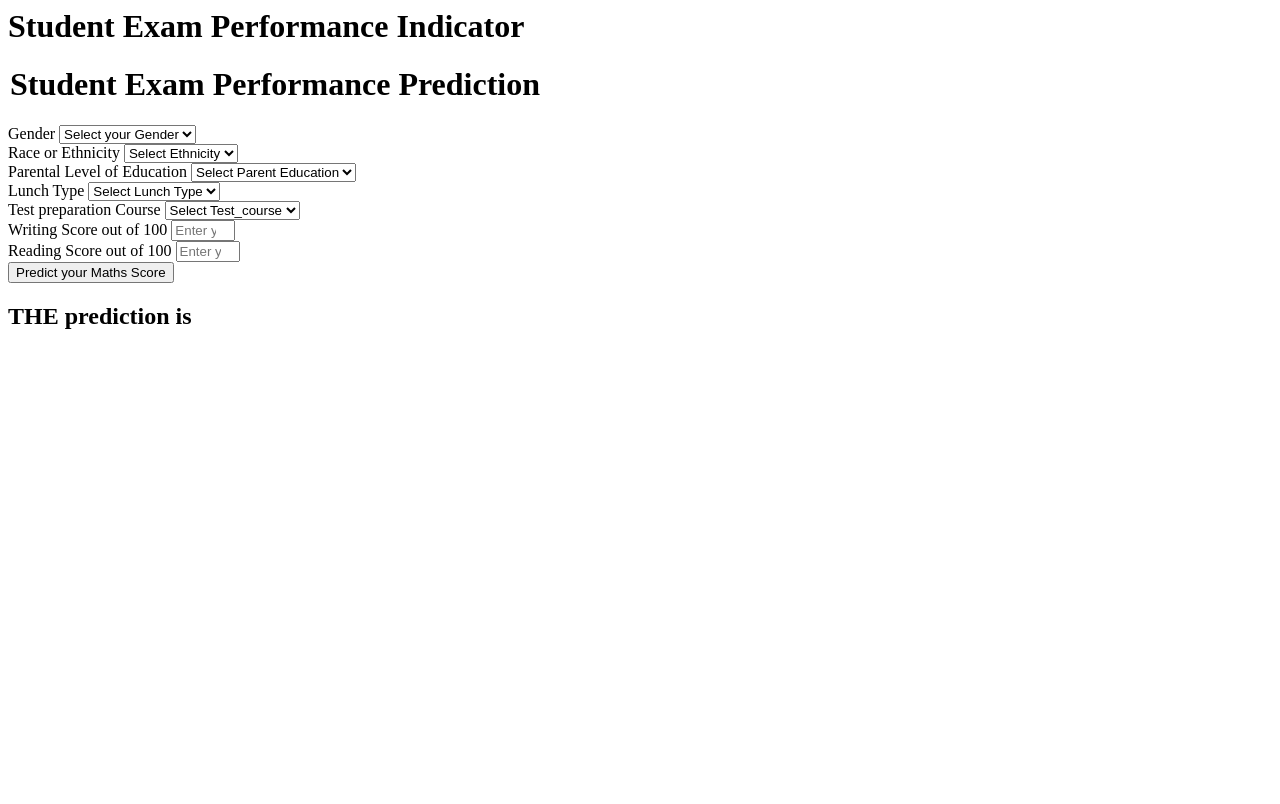
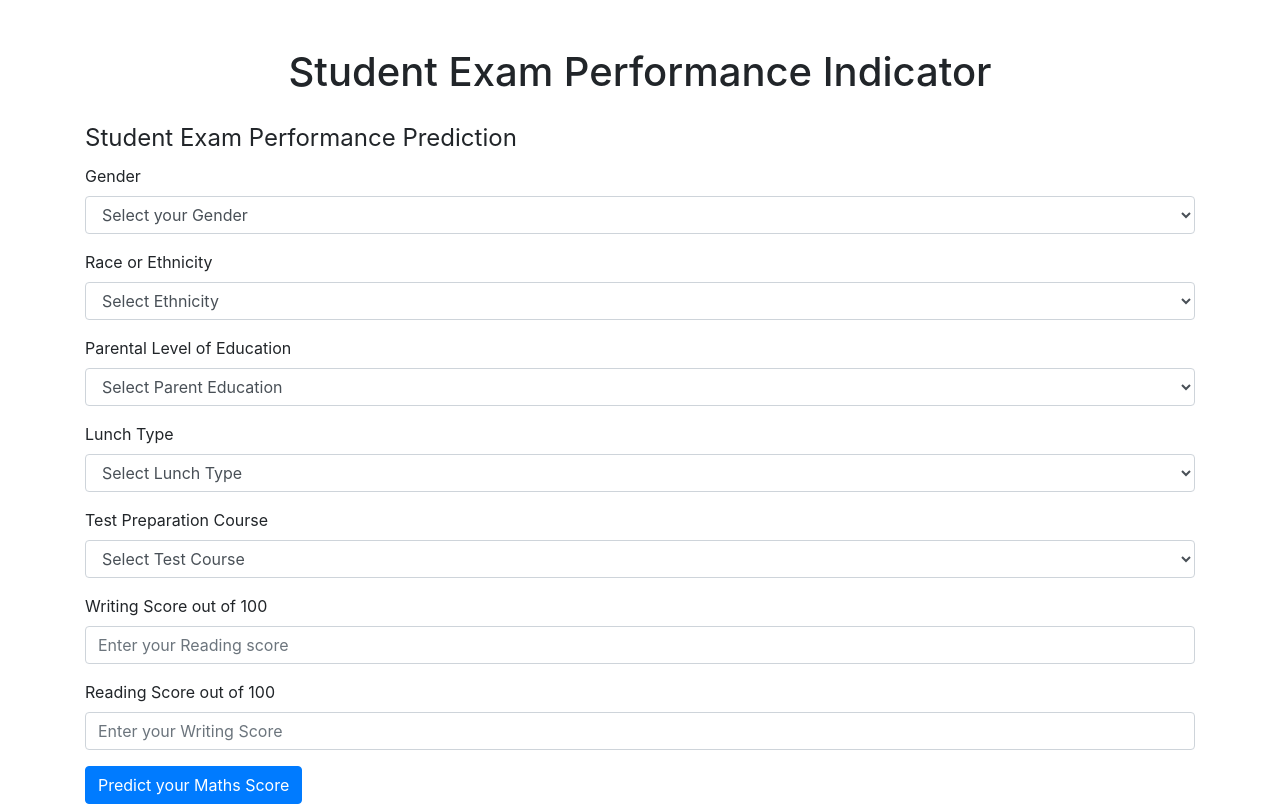
Before and after one commit to suprriyo/ML-projects, a Flask app: page /predictdata in a window 1280 px wide. Before the commit the page ends 329 px from the top, so only its background shows below. Run offline with Flask 3, Linux system fonts and the light colour scheme; some libraries are stand-ins or nearby versions.

Commit message:
Update home.html

```diff
--- a/templates/home.html
+++ b/templates/home.html
@@ -1,111 +1,83 @@
-<html>
+<!DOCTYPE html>
+<html lang="en">
+<head>
+    <meta charset="UTF-8">
+    <meta name="viewport" content="width=device-width, initial-scale=1.0">
+    <title>Student Exam Performance Indicator</title>
+    <link href="https://stackpath.bootstrapcdn.com/bootstrap/4.5.2/css/bootstrap.min.css" rel="stylesheet">
+</head>
 <body>
-    <div class="login">
-       <h1>Student Exam Performance Indicator</h1>
-
-       <form action="{{ url_for('predict_datapoint')}}" method="post">
-        <h1>
+    <div class="container mt-5">
+        <h1 class="text-center">Student Exam Performance Indicator</h1>
+        <form action="{{ url_for('predict_datapoint')}}" method="post" class="mt-4">
+            <fieldset>
                 <legend>Student Exam Performance Prediction</legend>
-        </h1>
-        <div class="mb-3">
-            <label class="form-label">Gender</label>
-            <select class="form-control" name="gender" placeholder="Enter you Gender" required>
-                <option class="placeholder" selected disabled value="">Select your Gender</option>
-                <option value="male">
-                    Male
-                </option>
-                <option value="female">
-                    Female
-                </option>
+                <div class="form-group">
+                    <label for="gender">Gender</label>
+                    <select class="form-control" id="gender" name="gender" required>
+                        <option selected disabled value="">Select your Gender</option>
+                        <option value="male">Male</option>
+                        <option value="female">Female</option>
                     </select>
                 </div>
-        <div class="mb-3">
-            <label class="form-label">Race or Ethnicity</label>
-            <select class="form-control" name="ethnicity" placeholder="Enter you ethnicity" required>
-                <option class="placeholder" selected disabled value="">Select Ethnicity</option>
-                <option value="group A">
-                    Group A
-                </option>
-                <option value="group B">
-                    Group B
-                </option>
-                <option value="group C">
-                    Group C
-                </option>
-                <option value="group D">
-                    Group D
-                </option>
-                <option value="group E">
-                    Group E
-                </option>
+                <div class="form-group">
+                    <label for="ethnicity">Race or Ethnicity</label>
+                    <select class="form-control" id="ethnicity" name="ethnicity" required>
+                        <option selected disabled value="">Select Ethnicity</option>
+                        <option value="group A">Group A</option>
+                        <option value="group B">Group B</option>
+                        <option value="group C">Group C</option>
+                        <option value="group D">Group D</option>
+                        <option value="group E">Group E</option>
                     </select>
                 </div>
-        <div class="mb-3">
-            <label class="form-label">Parental Level of Education</label>
-            <select class="form-control" name="parental_level_of_education"
-                placeholder="Enter you Parent Education" required>
-                <option class="placeholder" selected disabled value="">Select Parent Education</option>
-                <option value="associate's degree">
-                    associate's degree
-                </option>
-                <option value="bachelor's degree">
-                    bachelor's degree
-                </option>
-                <option value="high school">
-                    high school
-                </option>
-                <option value="master's degree">
-                    master's degree
-                </option>
-                <option value="some college">
-                    some college
-                </option>
-                <option value="some high school">
-                    some high school
-                </option>
+                <div class="form-group">
+                    <label for="parental_level_of_education">Parental Level of Education</label>
+                    <select class="form-control" id="parental_level_of_education" name="parental_level_of_education" required>
+                        <option selected disabled value="">Select Parent Education</option>
+                        <option value="associate's degree">associate's degree</option>
+                        <option value="bachelor's degree">bachelor's degree</option>
+                        <option value="high school">high school</option>
+                        <option value="master's degree">master's degree</option>
+                        <option value="some college">some college</option>
+                        <option value="some high school">some high school</option>
                     </select>
                 </div>
-        <div class="mb-3">
-            <label class="form-label">Lunch Type</label>
-            <select class="form-control" name="lunch" placeholder="Enter you Lunch" required>
-                <option class="placeholder" selected disabled value="">Select Lunch Type</option>
-                <option value="free/reduced">
-                    free/reduced
-                </option>
-                <option value="standard">
-                    standard
-                </option>
+                <div class="form-group">
+                    <label for="lunch">Lunch Type</label>
+                    <select class="form-control" id="lunch" name="lunch" required>
+                        <option selected disabled value="">Select Lunch Type</option>
+                        <option value="free/reduced">free/reduced</option>
+                        <option value="standard">standard</option>
                     </select>
                 </div>
-        <div class="mb-3">
-            <label class="form-label">Test preparation Course</label>
-            <select class="form-control" name="test_preparation_course" placeholder="Enter you Course"
-                required>
-                <option class="placeholder" selected disabled value="">Select Test_course</option>
-                <option value="none">
-                    None
-                </option>
-                <option value="completed">
-                    Completed
-                </option>
+                <div class="form-group">
+                    <label for="test_preparation_course">Test Preparation Course</label>
+                    <select class="form-control" id="test_preparation_course" name="test_preparation_course" required>
+                        <option selected disabled value="">Select Test Course</option>
+                        <option value="none">None</option>
+                        <option value="completed">Completed</option>
                     </select>
                 </div>
-        <div class="mb-3">
-            <label class="form-label">Writing Score out of 100</label>
-            <input class="form-control" type="number" name="reading_score"
-                placeholder="Enter your Reading score" min='0' max='100' />
+                <div class="form-group">
+                    <label for="reading_score">Writing Score out of 100</label>
+                    <input class="form-control" type="number" id="reading_score" name="reading_score" placeholder="Enter your Reading score" min="0" max="100" required>
                 </div>
-        <div class="mb-3">
-            <label class="form-label">Reading Score out of 100</label>
-            <input class="form-control" type="number" name="writing_score"
-                placeholder="Enter your Reading Score" min='0' max='100' />
+                <div class="form-group">
+                    <label for="writing_score">Reading Score out of 100</label>
+                    <input class="form-control" type="number" id="writing_score" name="writing_score" placeholder="Enter your Writing Score" min="0" max="100" required>
                 </div>
-        <div class="mb-3">
-            <input class="btn btn-primary" type="submit" value="Predict your Maths Score" required />
+                <button type="submit" class="btn btn-primary">Predict your Maths Score</button>
+            </fieldset>
+        </form>
+        {% if results %}
+        <div class="mt-4">
+            <h2 class="text-center">The prediction is {{ results }}</h2>
         </div>
-    </form>
-    <h2>
-       THE  prediction is {{results}}
-    </h2>
-   <body>
+        {% endif %}
+    </div>
+    <script src="https://code.jquery.com/jquery-3.5.1.slim.min.js"></script>
+    <script src="https://cdn.jsdelivr.net/npm/@popperjs/core@2.5.4/dist/umd/popper.min.js"></script>
+    <script src="https://stackpath.bootstrapcdn.com/bootstrap/4.5.2/js/bootstrap.min.js"></script>
+</body>
 </html>
```
Lines whose indentation alone changed are shown as unchanged.
